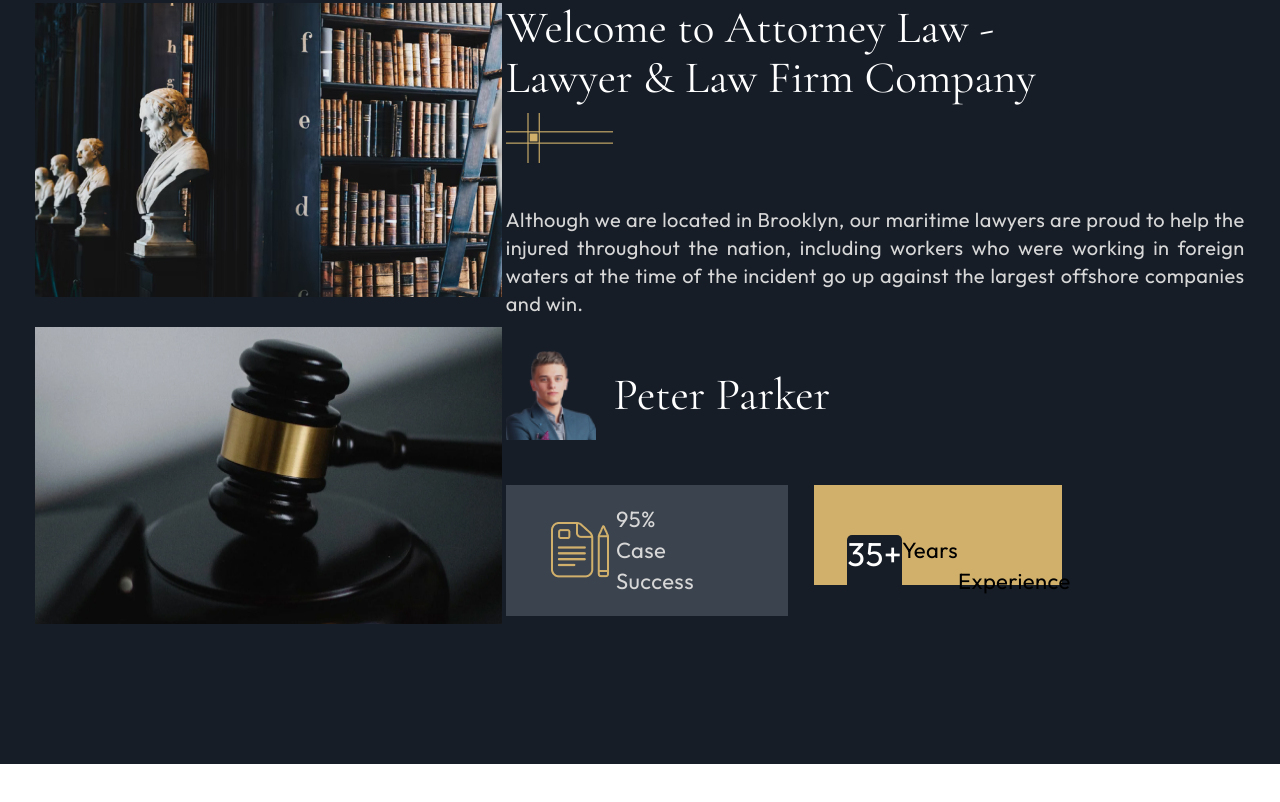
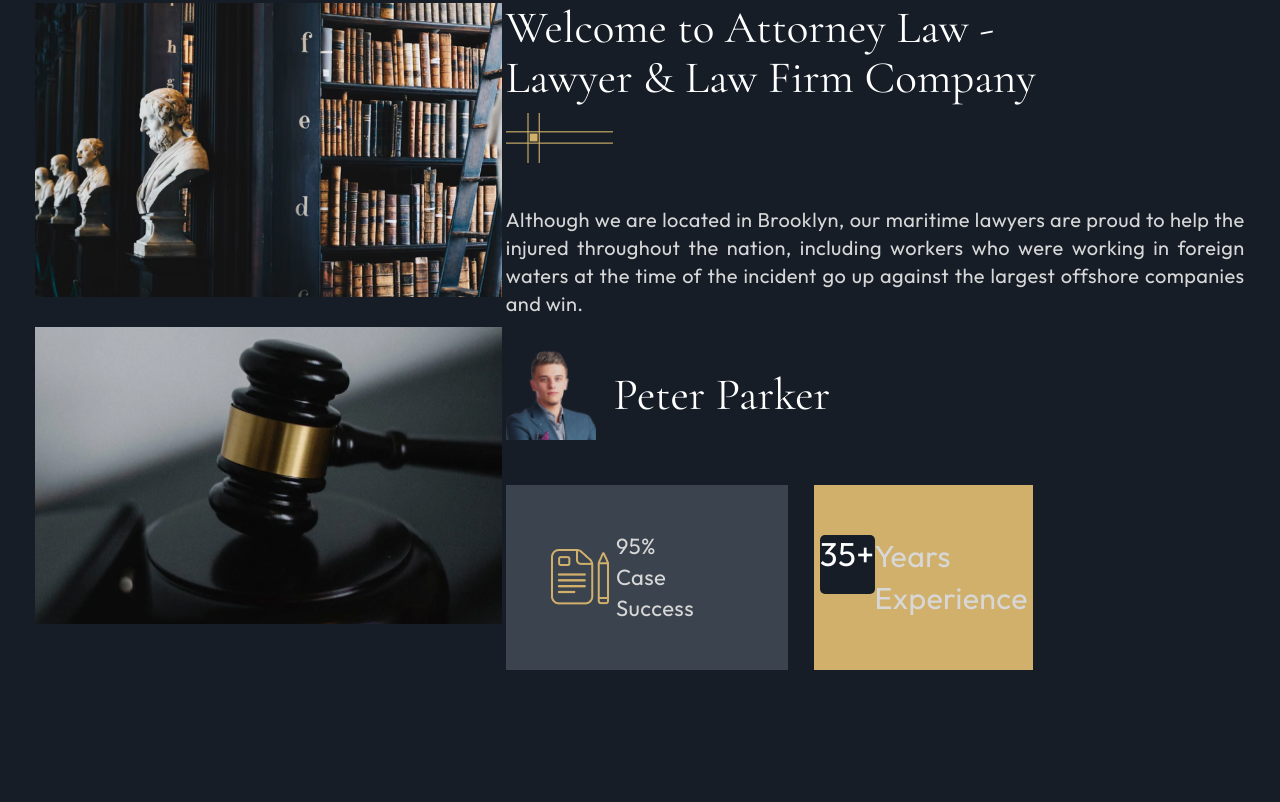
Before and after one commit to Zanzannn/Attorneyster, a plain HTML site: page index.html in a window 1280 px wide. Shown: the part 987-1789 px from the top of the page. Before the commit the page ends 1751 px from the top, so only its background shows below. Drawn offline with nearby package versions, Linux system fonts and the light colour scheme.

Commit message:
Add flex-wrap to class procent

```diff
--- a/index.html
+++ b/index.html
@@ -109,8 +109,8 @@
 
             <div class="welcome-to_peter-card-procent">
               <p class="welcome-to_peter-card-procent-35">35+</p>
-              <p class="welcome-to_peter-card-procent-years">Years</p>
-              <br>Experience</p>
+              <p class="welcome-to_peter-card-procent-years">
+                Years<br>Experience</p>
 
             </div>
           </div>
--- a/style/_welcome.scss
+++ b/style/_welcome.scss
@@ -71,6 +71,7 @@
                 padding-right: 6.13%;
                 padding-top: 1.2em;
                 padding-bottom: 1.2em;
+                flex-wrap: nowrap;
                 display: flex;
                 background-color: #3B434E;
                 align-items: center;
@@ -94,11 +95,11 @@
             }
 
             &-procent {
-                width: 248px;
-                height: 26px;
+                width: 219px;
                 padding: 50px 33px 50px 33px;
                 display: flex;
-                align-content: center;
+                flex-wrap: nowrap;
+                justify-content: center;
                 @include fontz (1.375em, 1.4em, 0.4px, Outfit, 400);
                 background: #D1B06B;
                 border-radius: 0px;
@@ -114,6 +115,12 @@
 
                 }
 
+                &-years {
+                    @include fontz (1.375em, 1.4em, 0.4px, Outfit, 400);
+                    color: #D7D7D7;
+
+                }
+
             }
         }
     }
```
Also changed, not shown: style.css, 1 other file.
